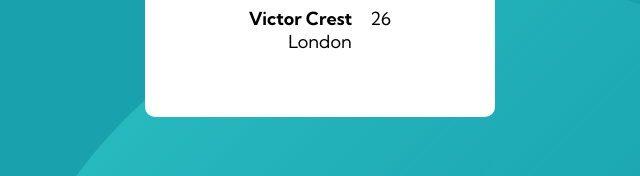
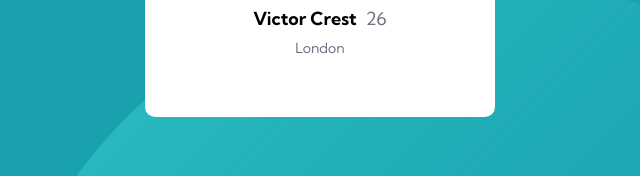
Before and after one commit to randomhex1998/Profilecardcomponent, a plain HTML site: page index.html in a window 1280 px wide. Shown: the part 443-619 px from the top of the page, 320-960 px from the left. Drawn offline with Linux system fonts and the light colour scheme.

Commit message:
change loc color and age color

```diff
--- a/style.css
+++ b/style.css
@@ -87,5 +87,16 @@ li{
 
 .card-box-title{
     display: flex;
-    gap: 1rem;
+    gap: 0.5rem;
 }
+
+.card-box-title p{
+    color: hsl(227, 10%, 46%);
+}
+
+.card-box-loc p{
+    font-weight: 400;
+    font-size: 14px;
+    color: hsl(227, 10%, 46%);
+    margin-top: 0.5rem;
+}
```
